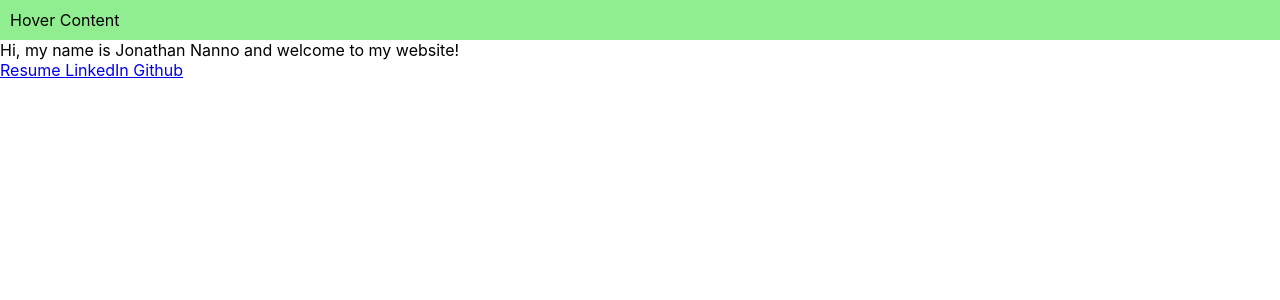
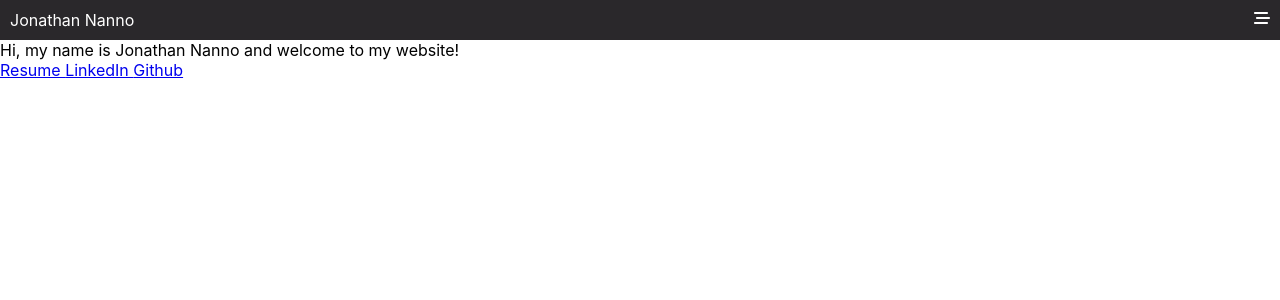
Before and after one commit to Johnny-creator/Personal-Website, a React (Create React App) app: page / in a window 1280 px wide. Shown: the top 300 px of the page. Built offline with nearby package versions, Linux system fonts and the light colour scheme; the HTML template or start-up script is replaced by a standard one.

Commit message:
Imported font awesome, removed files, fixed navbar

```diff
--- a/package.json
+++ b/package.json
@@ -3,6 +3,9 @@
   "version": "0.1.0",
   "private": true,
   "dependencies": {
+    "@fortawesome/fontawesome-svg-core": "^6.3.0",
+    "@fortawesome/free-solid-svg-icons": "^6.3.0",
+    "@fortawesome/react-fontawesome": "^0.2.0",
     "@testing-library/jest-dom": "^5.16.5",
     "@testing-library/react": "^13.4.0",
     "@testing-library/user-event": "^13.5.0",
--- a/src/components/header/Header.js
+++ b/src/components/header/Header.js
@@ -1,7 +1,8 @@
 import React, { useState } from "react";
-import HeaderLinks from "./NavLinks";
 import classes from "./Header.module.css";
-import MobileNavLinks from "./MobileNavLinks";
+import NavLinks from "./NavLinks";
+import { FontAwesomeIcon } from "@fortawesome/react-fontawesome";
+import { faBarsStaggered } from "@fortawesome/free-solid-svg-icons";
 
 const Header = (props) => {
   const [isActive, setIsActive] = useState(false);
@@ -13,9 +14,12 @@ const Header = (props) => {
 
   return (
     <>
-      <header className={classes.hoverContent}>
-        <p onClick={clickedContent}> Hover Content </p>
-        {isActive && <MobileNavLinks />}
+      <header>
+        <div className={classes.headerWrapper}>
+          <p> Jonathan Nanno </p>
+          <FontAwesomeIcon onClick={clickedContent} className={classes.font} icon={faBarsStaggered} />
+        </div>
+        <NavLinks active={isActive} />
       </header>
     </>
   );
--- a/src/components/header/Header.module.css
+++ b/src/components/header/Header.module.css
@@ -1,5 +1,19 @@
 header {
     width: 100%;
-    background-color: lightgreen;
+    background-color: #2a282b;
     padding: 10px;
+    color: white;
 }
+
+header p {
+    width: 50%;
+}
+
+.headerWrapper {
+    display: flex;
+    justify-content: space-between;
+}
+
+.font {
+    text-align: right;
+}
--- a/src/components/header/MobileNavLinks.js
+++ /dev/null
@@ -1,16 +0,0 @@
-import React from "react";
-import classes from "./MobileNavLinks.module.css";
-
-const MobileNavLinks = () => {
-  return (
-    <div className={classes.paragraph}>
-      <a href="/"> About Me </a>
-      <a href="/"> Skills </a>
-      <a href="/"> Projects </a>
-      <a href="/"> Contact </a>
-      <a href="/"> Resume </a>
-    </div>
-  );
-};
-
-export default MobileNavLinks;
--- a/src/components/header/MobileNavLinks.module.css
+++ /dev/null
@@ -1,14 +0,0 @@
-.paragraph {
-    display: flex;
-    flex-direction: column;
-}
-
-.paragraph a {
-    width: 50%;
-    color: white;
-    margin: 5px auto 5px auto;
-    background-color: black;
-    border-radius: 2em;
-    text-align: center;
-    text-decoration: none;
-}
--- /dev/null
+++ b/src/components/header/NavLinks.css
@@ -0,0 +1,27 @@
+.navlinks {
+  display: flex;
+  flex-direction: column;
+  height: 0px;
+  overflow-y: hidden;
+  transition: height 400ms ease-out;
+}
+
+.isVisible {
+    height: 165px;
+}
+
+.navlinks a {
+  width: 50%;
+  color: white;
+  margin: 5px auto 5px auto;
+  background-color: black;
+  border-radius: 2em;
+  border: 1px solid white;
+  text-align: center;
+  text-decoration: none;
+  transition: 500ms;
+}
+
+.navlinks a:hover {
+  color: red;
+}
--- a/src/components/header/NavLinks.js
+++ b/src/components/header/NavLinks.js
@@ -1,14 +1,16 @@
-import React from 'react';
-import classes from './NavLinks.module.css';
+import React, { useState } from "react";
+import './NavLinks.css';
 
-const HeaderLinks = () => {
-  return <div className={classes.paragraph}>
+const HeaderLinks = (props) => {
+  return (
+    <div className={`navlinks ${props.active ? 'isVisible' : ''}`}>
       <a href="/"> About Me </a>
       <a href="/"> Skills </a>
       <a href="/"> Projects </a>
       <a href="/"> Contact </a>
       <a href="/"> Resume </a>
     </div>
+  );
 };
 
 export default HeaderLinks;
--- a/src/components/header/NavLinks.module.css
+++ /dev/null
@@ -1,20 +0,0 @@
-.paragraph {
-    display: flex;
-    justify-content: space-between;
-    flex-wrap: wrap;
-}
-
-.paragraph p {
-    display: inline;
-}
-
-.paragraph a {
-    width: 10%;
-    margin: 5px;
-    padding: 0px;
-    color: white;
-    background-color: black;
-    border-radius: 2em;
-    text-align: center;
-    text-decoration: none;
-}
```
Also changed, not shown: 1 other file (tests, documents, lock files or other folders). Lines whose indentation alone changed are shown as unchanged.
